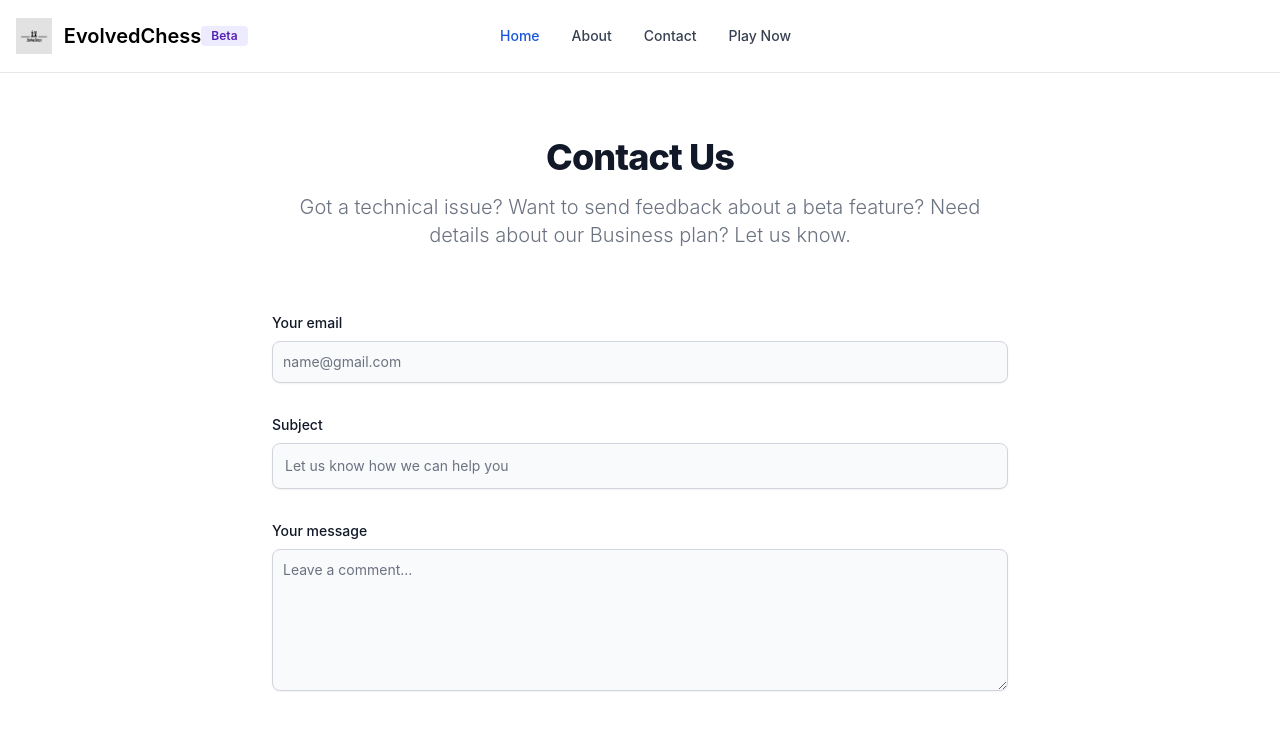
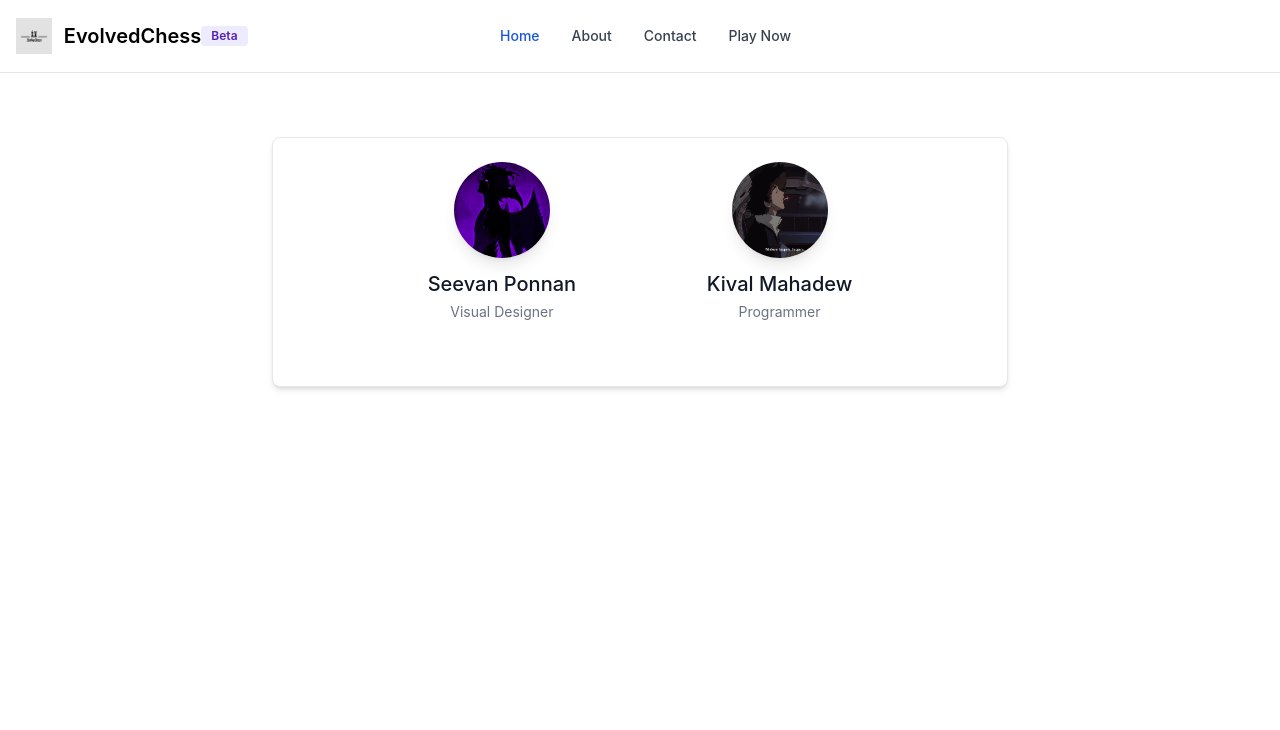
Before and after one commit to KivalM/EvolutionChess, a SvelteKit app: page /contact in a window 1280 px wide. Shown: the top 730 px of the page. Built offline with nearby package versions, Linux system fonts and the light colour scheme.

Commit message:
contact us

```diff
--- a/src/routes/contact/+page.svelte
+++ b/src/routes/contact/+page.svelte
@@ -1,3 +1,7 @@
+<script>
+	import { base } from '$app/paths';
+</script>
+
 <svelte:head>
 	<title>About</title>
 	<meta name="description" content="About this app" />
@@ -5,22 +9,31 @@
 
 <section class="bg-white dark:bg-gray-900">
 	<div class="py-8 lg:py-16 px-4 mx-auto max-w-screen-md">
-		<h2 class="mb-4 text-4xl tracking-tight font-extrabold text-center text-gray-900 dark:text-white">Contact Us</h2>
-		<p class="mb-8 lg:mb-16 font-light text-center text-gray-500 dark:text-gray-400 sm:text-xl">Got a technical issue? Want to send feedback about a beta feature? Need details about our Business plan? Let us know.</p>
-		<form action="#" class="space-y-8">
-			<div>
-				<label for="email" class="block mb-2 text-sm font-medium text-gray-900 dark:text-gray-300">Your email</label>
-				<input type="email" id="email" class="shadow-sm bg-gray-50 border border-gray-300 text-gray-900 text-sm rounded-lg focus:ring-primary-500 focus:border-primary-500 block w-full p-2.5 dark:bg-gray-700 dark:border-gray-600 dark:placeholder-gray-400 dark:text-white dark:focus:ring-primary-500 dark:focus:border-primary-500 dark:shadow-sm-light" placeholder="name@gmail.com" required>
-			</div>
-			<div>
-				<label for="subject" class="block mb-2 text-sm font-medium text-gray-900 dark:text-gray-300">Subject</label>
-				<input type="text" id="subject" class="block p-3 w-full text-sm text-gray-900 bg-gray-50 rounded-lg border border-gray-300 shadow-sm focus:ring-primary-500 focus:border-primary-500 dark:bg-gray-700 dark:border-gray-600 dark:placeholder-gray-400 dark:text-white dark:focus:ring-primary-500 dark:focus:border-primary-500 dark:shadow-sm-light" placeholder="Let us know how we can help you" required>
-			</div>
-			<div class="sm:col-span-2">
-				<label for="message" class="block mb-2 text-sm font-medium text-gray-900 dark:text-gray-400">Your message</label>
-				<textarea id="message" rows="6" class="block p-2.5 w-full text-sm text-gray-900 bg-gray-50 rounded-lg shadow-sm border border-gray-300 focus:ring-primary-500 focus:border-primary-500 dark:bg-gray-700 dark:border-gray-600 dark:placeholder-gray-400 dark:text-white dark:focus:ring-primary-500 dark:focus:border-primary-500" placeholder="Leave a comment..."></textarea>
-			</div>
-			<button type="submit" class="py-3 px-5 text-sm font-medium text-center text-white rounded-lg bg-primary-700 sm:w-fit hover:bg-primary-800 focus:ring-4 focus:outline-none focus:ring-primary-300 dark:bg-primary-600 dark:hover:bg-primary-700 dark:focus:ring-primary-800">Send message</button>
-		</form>
+		<div
+			class="w-full max-w bg-white rounded-lg border border-gray-200 shadow-md dark:bg-gray-800 dark:border-gray-700 flex flex-row justify-evenly p-6"
+		>
+			<a href="https://github.com/SeevanP" target="_blank" rel="noreferrer">
+				<div class="flex flex-col items-center pb-10 justify-center ">
+					<img
+						class="mb-3 w-24 h-24 rounded-full shadow-lg"
+						src="{base}/icons/seevan.jpg"
+						alt="name"
+					/>
+					<h5 class="mb-1 text-xl font-medium text-gray-900 dark:text-white">Seevan Ponnan</h5>
+					<span class="text-sm text-gray-500 dark:text-gray-400">Visual Designer</span>
+				</div></a
+			>
+			<a href="https://github.com/KivalM" target="_blank" rel="noreferrer">
+				<div class="flex flex-col items-center pb-10">
+					<img
+						class="mb-3 w-24 h-24 rounded-full shadow-lg"
+						src="{base}/icons/kival.png"
+						alt="name"
+					/>
+					<h5 class="mb-1 text-xl font-medium text-gray-900 dark:text-white">Kival Mahadew</h5>
+					<span class="text-sm text-gray-500 dark:text-gray-400">Programmer</span>
+				</div></a
+			>
+		</div>
 	</div>
-  </section>
+</section>
--- a/src/routes/play/+page.svelte
+++ b/src/routes/play/+page.svelte
@@ -3,6 +3,7 @@
 	<meta name="description" content="About this app" />
 </svelte:head>
 
+<section>
 	<div>
 		<h3 class="text-3xl font-bold dark:text-white pb-4">Create a new game</h3>
 		<form class="shadow bg-grey-400 p-10 rounded disp">
@@ -20,8 +21,9 @@
 					name="default-radio"
 					class="w-4 h-4 text-blue-600 bg-gray-100 border-gray-300 focus:ring-blue-500 dark:focus:ring-blue-600 dark:ring-offset-gray-800 focus:ring-2 dark:bg-gray-700 dark:border-gray-600"
 				/>
-			<label for="default-radio-1" class="ml-2 text-sm font-medium text-gray-900 dark:text-gray-300"
-				>Offline</label
+				<label
+					for="default-radio-1"
+					class="ml-2 text-sm font-medium text-gray-900 dark:text-gray-300">Offline</label
 				>
 			</div>
 			<div class="flex items-center">
@@ -33,15 +35,20 @@
 					name="default-radio"
 					class="w-4 h-4 text-blue-600 bg-gray-100 border-gray-300 focus:ring-blue-500 dark:focus:ring-blue-600 dark:ring-offset-gray-800 focus:ring-2 dark:bg-gray-700 dark:border-gray-600"
 				/>
-			<label for="default-radio-2" class="ml-2 text-sm font-medium text-gray-900 dark:text-gray-300"
+				<label
+					for="default-radio-2"
+					class="ml-2 text-sm font-medium text-gray-900 dark:text-gray-300"
 					>Online (todo)
 				</label>
 			</div>
 
+			<div class="flex items-center">
 				<button
 					type="button"
 					class="text-white bg-green-700 hover:bg-blue-800 m-4 r-0 focus:ring-4 focus:ring-blue-300 font-medium rounded-lg text-sm px-5 py-2.5 mr-2 mb-2 dark:bg-blue-600 dark:hover:bg-blue-700 focus:outline-none dark:focus:ring-blue-800"
 					>Go</button
 				>
+			</div>
 		</form>
 	</div>
+</section>
```
Also changed, not shown: vite.config.ts.timestamp-1668193321820.mjs (added, +10 -0 lines), static/icons/kival.png (added), static/icons/seevan.jpg (added). Lines whose indentation alone changed are shown as unchanged.
